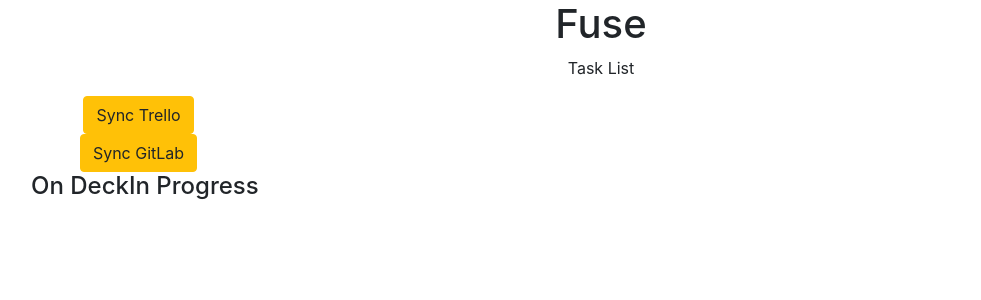
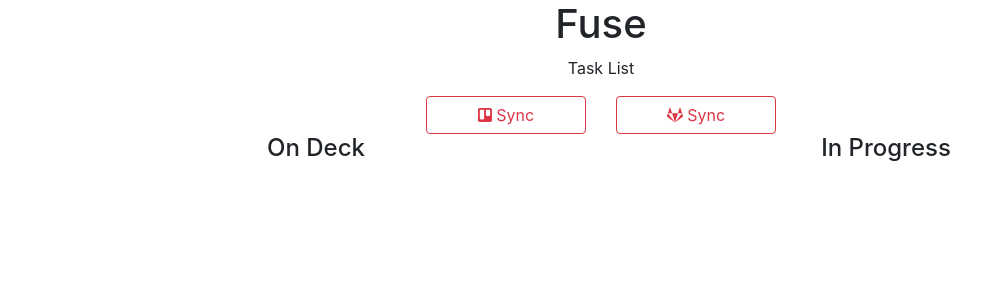
Before and after one commit to codygrant/fuse-app, a Symfony app: template templates/home.html.twig in a window 1280 px wide. Shown: the top 300 px of the page, without its empty margins (39-1020 px from the left). Run offline with Twig, Linux system fonts and the light colour scheme; the template is opened without the code that fills it, so the values that code supplies are empty; some libraries are stand-ins or nearby versions.

Commit message:
Base twig layout for homepage

```diff
--- a/templates/home.html.twig
+++ b/templates/home.html.twig
@@ -2,22 +2,30 @@
 
 {% block body %}
     <div class="container">
-        <div class="row">
+        <div class="row justify-content-center">
             <div class="col text-center">
                 <h1>Fuse</h1>
                 <p>Task List</p>
-                <div class="col col-sm-offset-4 col-sm-2">
-                    <a href="/trello/sync" class="btn btn-warning">Sync Trello</a>
-                </div>
-                <div class="col col-sm-2">
-                    <a href="#" class="btn btn-warning">Sync GitLab</a>
-                </div>
+            </div>
+        </div>
+        <div class="row justify-content-center">
+            <div class="col col-sm-2 text-right">
+                <a href="/trello/sync" class="btn btn-block btn-outline-danger">
+                    <i class="fab fa-trello"></i>
+                    Sync
+                </a>
+            </div>
+            <div class="col col-sm-2 text-left">
+                <a href="#" class="btn btn-block btn-outline-danger">
+                    <i class="fab fa-gitlab"></i>
+                    Sync
+                </a>
             </div>
         </div>
         <div class="row">
-            <div class="col-xs-6 text-center">
+            <div class="col text-center">
                 <h4>On Deck</h4>
-                <div class="on-deck-list">
+                <div class="col-12 on-deck-list">
                     {% for task in tasks %}
                         {% if task.list|upper == 'ON DECK' or task.list|upper == 'BACKLOG' %}
                             {% include 'partials/task.html.twig' %}
@@ -25,9 +33,9 @@
                     {% endfor %}
                 </div>
             </div>
-            <div class="col-xs-6 text-center">
+            <div class="col text-center">
                 <h4>In Progress</h4>
-                <div class="in-progress-list">
+                <div class="col in-progress-list">
                     {% for task in tasks %}
                         {% if task.list|upper == 'IN PROGRESS' %}
                             {% include 'partials/task.html.twig' %}
```
Also changed, not shown: templates/partials/task.html.twig (+15 -0 lines).
